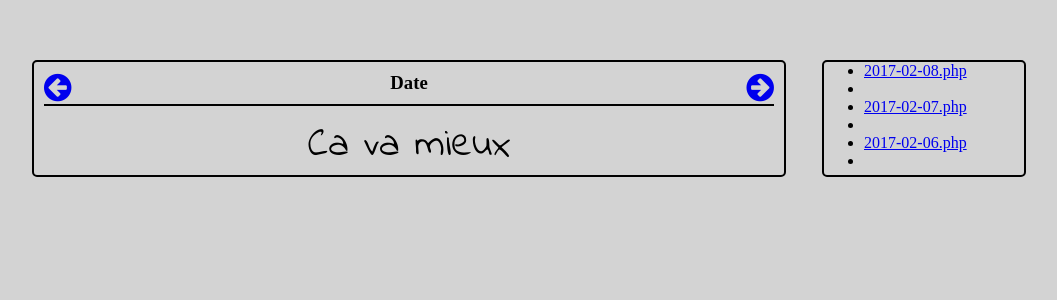
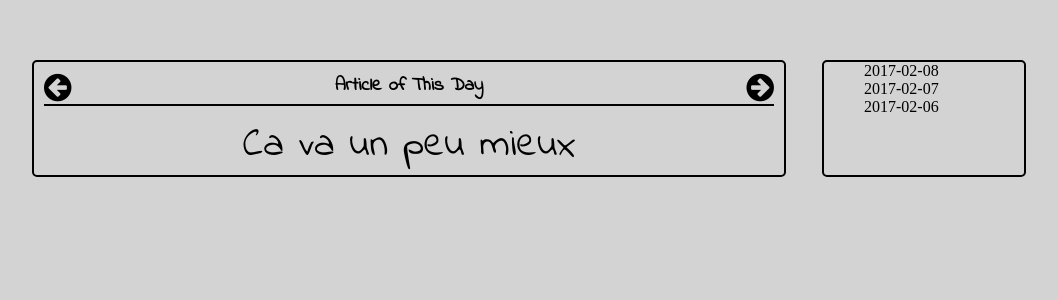
Before and after one commit to oliviapycz/Blog, a PHP site: the page made by index.php in a window 1280 px wide. Shown: the part 202-502 px from the top of the page, without its empty margins (136-1193 px from the left). Run offline with PHP 8.4, Linux system fonts and the light colour scheme; some libraries are stand-ins or nearby versions.

Commit message:
suppression .php dans la liste

```diff
--- a/billets/2017-02-08.php
+++ b/billets/2017-02-08.php
@@ -1 +1 @@
-Ca va mieux
+Ca va un peu mieux
--- a/css/stylesheet.css
+++ b/css/stylesheet.css
@@ -36,6 +36,9 @@ h2{
   font-size: 60px;
   display: flex;
 }
+h3{
+    font-family: 'Indie Flower', cursive;
+}
 #container{
   width: auto;
   display: flex;
@@ -72,3 +75,10 @@ p{
   text-align: center;
     font-family: 'Indie Flower', cursive;
 }
+a{
+  text-decoration: none;
+  color: black;
+}
+ul{
+  list-style: none;
+}
--- a/index.php
+++ b/index.php
@@ -30,7 +30,7 @@
                 </a>
               </li>
               <li class="inline">
-                <h3 > Date </h3>
+                <h3 > Article of This Day </h3>
               </li>
               <li class="inline">
                 <a href="#" target="_blank">
@@ -47,9 +47,11 @@
                   $entries= scandir("billets", SCANDIR_SORT_DESCENDING);
                     foreach($entries as $entry){
                       if($entry !="."&& $entry !=".."){
-                        echo "<li><a href='index.php?content=$entry'>$entry</a><li>\n";
+                        $rest= pathinfo($entry);
+                        echo '<li><a href="index.php?content=' . $entry .'">' . $rest['filename'] . '</a><li>';
                                                 }
                                                       }
+
               ?>
             </ul>
           </aside>
```
